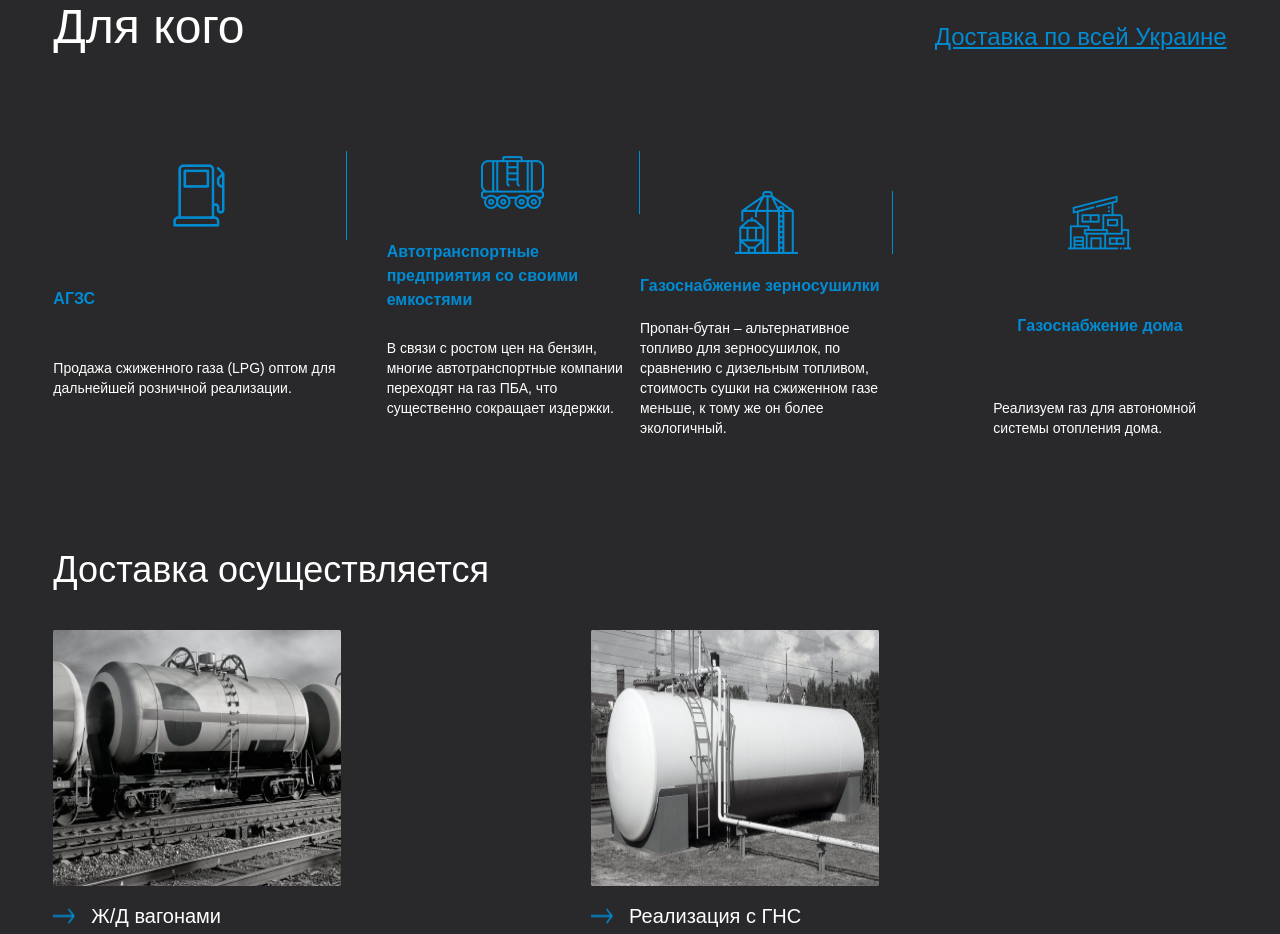
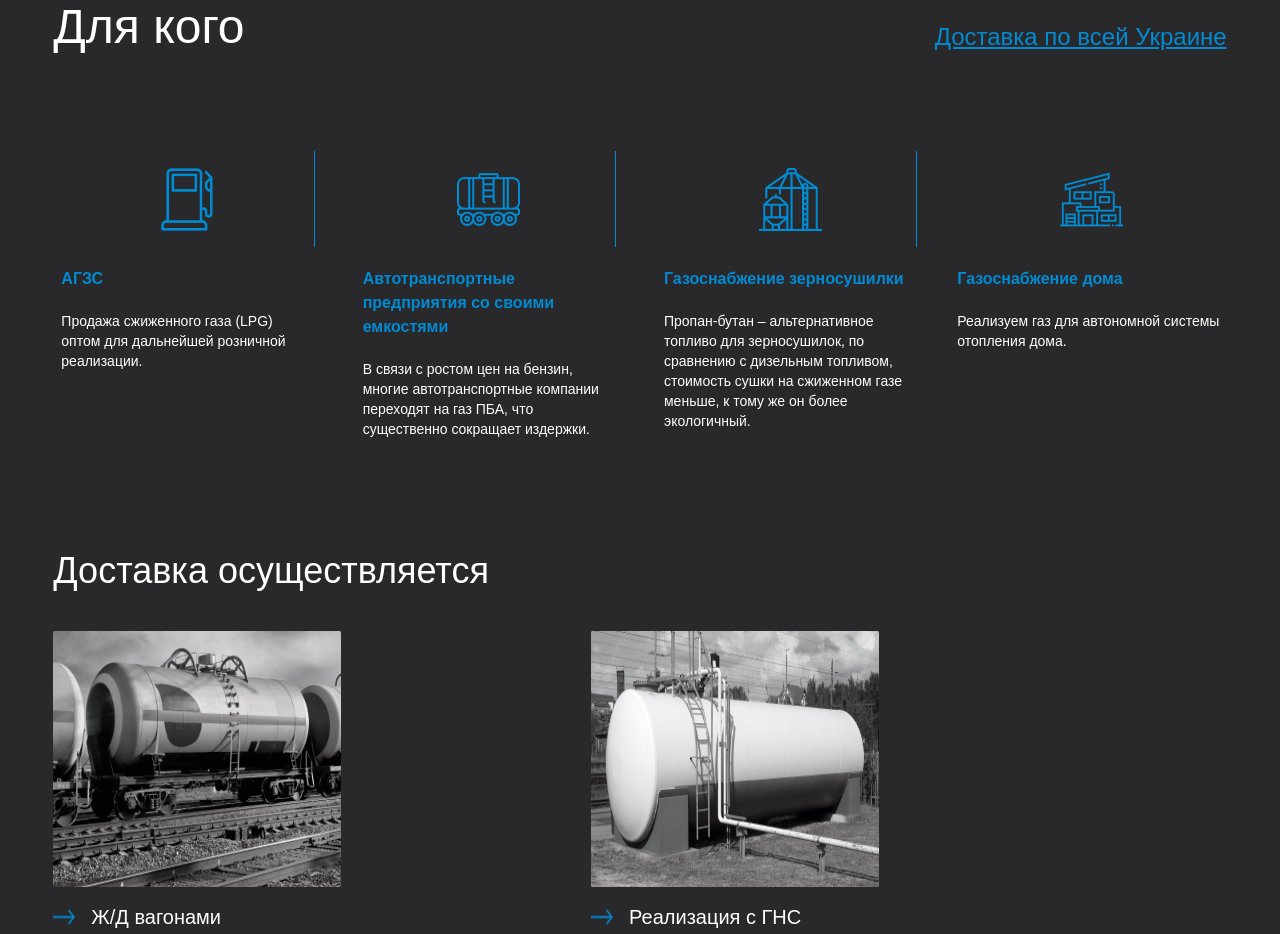
Before and after one commit to kidmanni/SP_gaz, a website with bundled scripts: page index.html in a window 1280 px wide. Shown: the part 2785-3719 px from the top of the page. Built offline with nearby package versions, Linux system fonts and the light colour scheme.

Commit message:
Adding the fonts folder, correcting some icons and adding the proper animation for the truck

```diff
--- a/index.html
+++ b/index.html
@@ -15,7 +15,7 @@
     <script src="./js/app.js"></script>
 </head>
 
-<body>
+<body class="overflow-x-hidden">
     <header class="font-montserrat bg-black-custom |  ">
         <div class="w-11/12 mx-auto py-5 flex justify-between 2xl:w-9/12">
             <div class="| ">
@@ -117,7 +117,8 @@
                 </div>
             </div>
             <div class="bg-black-custom | w-11/12 mx-auto text-white bottom-28 xl:relative xl:bottom-12 xl:right-10">
-                <ul class="grid py-16 w-11/12 mx-auto md:grid md:grid-cols-2 md:pb-6 xl:px-5 xl:gap-10 xl:py-10 2xl:px-28 xl:grid-cols-2 2xl:gap-36">
+                <ul
+                    class="grid py-16 w-11/12 mx-auto md:grid md:grid-cols-2 md:pb-6 xl:px-5 xl:gap-10 xl:py-10 2xl:px-28 xl:grid-cols-2 2xl:gap-36">
                     <li class="flex flex-col justify-between">
                         <h3 class="font-medium text-xl pb-5 w-56 xl:pb-2 ">Сравните цены на газ пропан у нас
                         </h3>
@@ -144,11 +145,13 @@
                             <h3>+38 067 517 28 28</h3>
                             <img class="w-4" src="./img/right-arrow-1.png" alt="arrow">
                         </div>
-                        <p class="text-gray-custom | md:hidden pt-5 w-72 text-sm">Наши менеджеры с радостью ответят на все
+                        <p class="text-gray-custom | md:hidden pt-5 w-72 text-sm">Наши менеджеры с радостью ответят на
+                            все
                             интересующие Вас вопросы!</p>
                     </li>
                 </ul>
-                <p class="text-gray-custom | hidden md:block text-xs pb-16 w-11/12 md:mx-auto xl:hidden">Наши менеджеры с радостью
+                <p class="text-gray-custom | hidden md:block text-xs pb-16 w-11/12 md:mx-auto xl:hidden">Наши менеджеры
+                    с радостью
                     ответят
                     на
                     все
@@ -199,9 +202,11 @@
                     <h2 class="text-4xl pb-5 xl:text-5xl">Для кого</h2>
                     <p class="text-blue-custom | text-xl xl:text-2xl underline">Доставка по всей Украине</p>
                 </div>
-                <ul class="grid md:grid-cols-2 xl:grid-cols-4">
-                    <li class=" flex flex-col justify-between mx-5 md:border-r md:border-blue-custom md:m-0 md:border-b md:pb-10 xl:border-0">
-                        <div class="border-blue-custom  | xl:border-r">
+                <ul class="grid md:grid-cols-2 lg:gap-8 xl:grid-cols-4">
+                    <li
+                        class=" flex flex-col justify-baseline md:border-r md:border-blue-custom md:m-0 md:border-b md:pb-10 xl:border-0 xl:pl-2 xl:pb-0 xl:pr-2 ">
+                        <div
+                            class="border-blue-custom  | xl:border-r w-20 lg:w-full md:h-24 md:flex md:flex-col justify-center">
                             <img class="xl:mx-auto" src="./img/gas-station.png" alt="gas">
                         </div>
                         <h3 class="text-blue-custom | font-semibold pt-5">АГЗС</h3>
@@ -210,8 +215,10 @@
                         </p>
                         <div class="border-blue-custom | border-b w-44 my-10 md:hidden"></div>
                     </li>
-                    <li class="flex flex-col justify-between mx-5 md:border-b  md:border-blue-custom md:m-0 md:pl-10 md:pb-5 xl:border-0">
-                        <div class="border-blue-custom  | xl:border-r">
+                    <li
+                        class="flex flex-col justify-baseline md:border-b  md:border-blue-custom md:m-0 md:pl-10 md:pb-5 xl:border-0 xl:pl-2 xl:pb-0 xl:pr-2 ">
+                        <div
+                            class="border-blue-custom  | xl:border-r w-20 lg:w-full md:h-24 md:flex md:flex-col justify-center">
                             <img class="xl:mx-auto" src="./img/gas-truck 1.png" alt="truck">
                         </div>
 
@@ -223,8 +230,10 @@
                         </p>
                         <div class="border-blue-custom | border-b w-44 my-10 md:hidden"></div>
                     </li>
-                    <li class="flex flex-col justify-between mx-5 md:border-r md:border-blue-custom md:m-0 md:pt-10 md:pr-10 xl:border-0">
-                        <div class="border-blue-custom  | xl:border-r">
+                    <li
+                        class="flex flex-col justify-baseline md:border-r md:border-blue-custom md:m-0 md:pt-10 md:pr-10 xl:border-0 xl:p-0 xl:pl-2 xl:pb-0 xl:pr-2 ">
+                        <div
+                            class="border-blue-custom  | xl:border-r w-20 lg:w-full md:h-24 md:flex md:flex-col justify-center">
                             <img class="xl:mx-auto" src="./img/grain (1) 1.png" alt="gas">
                         </div>
 
@@ -235,11 +244,12 @@
                         </p>
                         <div class="border-blue-custom | border-b w-44 my-10 md:hidden"></div>
                     </li>
-                    <li class="flex flex-col justify-between mx-5 md:pt-10 md:pl-10 xl:items-center">
-                        <div class="border-blue-custom  | hidden:border-r">
+                    <li class="flex flex-col justify-baseline md:pt-10 md:pl-10 xl:items-center xl:p-0  text-left">
+                        <div
+                            class="border-blue-custom  | hidden:border-r w-20 lg:w-full md:h-24 md:flex md:flex-col justify-center">
                             <img class="xl:mx-auto" src="./img/house 1.png" alt="house-icon">
                         </div>
-                        <h3 class="text-blue-custom | font-semibold pt-5">Газоснабжение дома</h3>
+                        <h3 class="text-blue-custom | font-semibold pt-5 w-full">Газоснабжение дома</h3>
                         <p class="text-sm pt-5">
                             Реализуем газ для автономной системы отопления дома.
                         </p>
@@ -258,14 +268,16 @@
                         </div>
                     </li>
                     <li class="my-14 md:my-0 2xl:relative 2xl:top-52">
-                        <img class="flex items-center w-11/12 md:w-72 md:h-64" src="./img/diesel-4907209_1920 1.png" alt="diesel">
+                        <img class="flex items-center w-11/12 md:w-72 md:h-64" src="./img/diesel-4907209_1920 1.png"
+                            alt="diesel">
                         <div class="text-xl flex mt-4">
                             <img src="./img/right-arrow-1.png" alt="arrow">
                             <p class="ml-4">Ж/Д вагонами</p>
                         </div>
                     </li>
                     <li class="2xl:absolute 2xl:left-2/4 2xl:ml-20 2xl:top-96">
-                        <img class="flex items-center w-11/12 md:w-72 md:h-64" src="./img/tank-783495_1920 1.png" alt="tank">
+                        <img class="flex items-center w-11/12 md:w-72 md:h-64" src="./img/tank-783495_1920 1.png"
+                            alt="tank">
                         <div class="flex text-xl mt-4">
                             <img src="./img/right-arrow-1.png" alt="arrow">
                             <p class="ml-4">Реализация с ГНС</p>
@@ -486,15 +498,11 @@
             </div>
 
         </section>
-        <section class="absolute">
-            <div class=" hidden w-3/5 relative bottom-24 parallax-container" data-paroller-factor="-0.1" data-paroller-type="foreground"
-                data-paroller-direction="horizontal">
+        <!-- <section class="absolute"> -->
+        <section>
+            <div class="container-car">
                 <img src="./img/SPgaz_tr_transparent.png" alt="spgaz" class="w-auto">
             </div>
-            <div class="container-truck | relative bottom-32 md:bottom-64 lg:bottom-80">
-                <img src="./img/SPgaz_tr_transparent.png" alt="">
-
-              </div>
         </section>
 
         <section class="font-montserrat | mt-32 mb-32 mx-auto w-11/12 2xl:w-9/12">
--- /dev/null
+++ b/style/fonts.css
@@ -0,0 +1,229 @@
+/* cyrillic-ext */
+@font-face {
+  font-family: 'Montserrat';
+  font-style: normal;
+  font-weight: 400;
+  font-display: swap;
+  src: url(../fonts/Monserrat/Montserrat-Black.ttf) format('ttf');
+  unicode-range: U+0460-052F, U+1C80-1C88, U+20B4, U+2DE0-2DFF, U+A640-A69F, U+FE2E-FE2F;
+}
+/* cyrillic */
+@font-face {
+  font-family: 'Montserrat';
+  font-style: normal;
+  font-weight: 400;
+  font-display: swap;
+  src: url(../fonts/Monserrat/Montserrat-Black.ttf) format('ttf');
+  unicode-range: U+0400-045F, U+0490-0491, U+04B0-04B1, U+2116;
+}
+/* vietnamese */
+@font-face {
+  font-family: 'Montserrat';
+  font-style: normal;
+  font-weight: 400;
+  font-display: swap;
+  src: url(../fonts/Monserrat/Montserrat-Black.ttf) format('ttf');
+  unicode-range: U+0102-0103, U+0110-0111, U+0128-0129, U+0168-0169, U+01A0-01A1, U+01AF-01B0, U+1EA0-1EF9, U+20AB;
+}
+/* latin-ext */
+@font-face {
+  font-family: 'Montserrat';
+  font-style: normal;
+  font-weight: 400;
+  font-display: swap;
+  src: url(../fonts/Monserrat/Montserrat-Black.ttf) format('ttf');
+  unicode-range: U+0100-024F, U+0259, U+1E00-1EFF, U+2020, U+20A0-20AB, U+20AD-20CF, U+2113, U+2C60-2C7F, U+A720-A7FF;
+}
+/* latin */
+@font-face {
+  font-family: 'Montserrat';
+  font-style: normal;
+  font-weight: 400;
+  font-display: swap;
+  src: url(../fonts/Monserrat/Montserrat-Black.ttf) format('ttf');
+  unicode-range: U+0000-00FF, U+0131, U+0152-0153, U+02BB-02BC, U+02C6, U+02DA, U+02DC, U+2000-206F, U+2074, U+20AC, U+2122, U+2191, U+2193, U+2212, U+2215, U+FEFF, U+FFFD;
+}
+
+/* cyrillic-ext */
+@font-face {
+  font-family: 'Montserrat';
+  font-style: italic;
+  font-weight: 800;
+  font-display: swap;
+  src: url(../fonts/Monserrat/Montserrat-ExtraBold.ttf) format('ttf');
+  unicode-range: U+0460-052F, U+1C80-1C88, U+20B4, U+2DE0-2DFF, U+A640-A69F, U+FE2E-FE2F;
+}
+/* cyrillic */
+@font-face {
+  font-family: 'Montserrat';
+  font-style: italic;
+  font-weight: 800;
+  font-display: swap;
+  src: url(../fonts/Monserrat/Montserrat-ExtraBold.ttf) format('ttf');
+  unicode-range: U+0400-045F, U+0490-0491, U+04B0-04B1, U+2116;
+}
+/* vietnamese */
+@font-face {
+  font-family: 'Montserrat';
+  font-style: italic;
+  font-weight: 800;
+  font-display: swap;
+  src: url(../fonts/Monserrat/Montserrat-ExtraBold.ttf) format('ttf');
+  unicode-range: U+0102-0103, U+0110-0111, U+0128-0129, U+0168-0169, U+01A0-01A1, U+01AF-01B0, U+1EA0-1EF9, U+20AB;
+}
+/* latin-ext */
+@font-face {
+  font-family: 'Montserrat';
+  font-style: italic;
+  font-weight: 800;
+  font-display: swap;
+  src: url(../fonts/Monserrat/Montserrat-ExtraBold.ttf) format('ttf');
+  unicode-range: U+0100-024F, U+0259, U+1E00-1EFF, U+2020, U+20A0-20AB, U+20AD-20CF, U+2113, U+2C60-2C7F, U+A720-A7FF;
+}
+/* latin */
+@font-face {
+  font-family: 'Montserrat';
+  font-style: italic;
+  font-weight: 800;
+  font-display: swap;
+  src: url(../fonts/Monserrat/Montserrat-ExtraBold.ttf) format('ttf');
+  unicode-range: U+0000-00FF, U+0131, U+0152-0153, U+02BB-02BC, U+02C6, U+02DA, U+02DC, U+2000-206F, U+2074, U+20AC, U+2122, U+2191, U+2193, U+2212, U+2215, U+FEFF, U+FFFD;
+}
+
+/* cyrillic-ext */
+@font-face {
+  font-family: 'Montserrat';
+  font-style: normal;
+  font-weight: 500;
+  font-display: swap;
+  src: url(../fonts/Monserrat/Montserrat-Black.ttf) format('ttf');
+  unicode-range: U+0460-052F, U+1C80-1C88, U+20B4, U+2DE0-2DFF, U+A640-A69F, U+FE2E-FE2F;
+}
+/* cyrillic */
+@font-face {
+  font-family: 'Montserrat';
+  font-style: normal;
+  font-weight: 500;
+  font-display: swap;
+  src: url(../fonts/Monserrat/Montserrat-Black.ttf) format('ttf');
+  unicode-range: U+0400-045F, U+0490-0491, U+04B0-04B1, U+2116;
+}
+/* vietnamese */
+@font-face {
+  font-family: 'Montserrat';
+  font-style: normal;
+  font-weight: 500;
+  font-display: swap;
+  src: url(../fonts/Monserrat/Montserrat-Black.ttf) format('ttf');
+  unicode-range: U+0102-0103, U+0110-0111, U+0128-0129, U+0168-0169, U+01A0-01A1, U+01AF-01B0, U+1EA0-1EF9, U+20AB;
+}
+/* latin-ext */
+@font-face {
+  font-family: 'Montserrat';
+  font-style: normal;
+  font-weight: 500;
+  font-display: swap;
+  src: url(../fonts/Monserrat/Montserrat-Black.ttf) format('ttf');
+  unicode-range: U+0100-024F, U+0259, U+1E00-1EFF, U+2020, U+20A0-20AB, U+20AD-20CF, U+2113, U+2C60-2C7F, U+A720-A7FF;
+}
+/* latin */
+@font-face {
+  font-family: 'Montserrat';
+  font-style: normal;
+  font-weight: 500;
+  font-display: swap;
+  src: url(../fonts/Monserrat/Montserrat-Black.ttf) format('ttf');
+  unicode-range: U+0000-00FF, U+0131, U+0152-0153, U+02BB-02BC, U+02C6, U+02DA, U+02DC, U+2000-206F, U+2074, U+20AC, U+2122, U+2191, U+2193, U+2212, U+2215, U+FEFF, U+FFFD;
+}
+
+/* cyrillic-ext */
+@font-face {
+  font-family: 'Montserrat';
+  font-style: normal;
+  font-weight: 800;
+  font-display: swap;
+  src: url(../fonts/Monserrat/Montserrat-ExtraBold.ttf) format('ttf');
+  unicode-range: U+0460-052F, U+1C80-1C88, U+20B4, U+2DE0-2DFF, U+A640-A69F, U+FE2E-FE2F;
+}
+/* cyrillic */
+@font-face {
+  font-family: 'Montserrat';
+  font-style: normal;
+  font-weight: 800;
+  font-display: swap;
+  src: url(../fonts/Monserrat/Montserrat-ExtraBold.ttf) format('ttf');
+  unicode-range: U+0400-045F, U+0490-0491, U+04B0-04B1, U+2116;
+}
+/* vietnamese */
+@font-face {
+  font-family: 'Montserrat';
+  font-style: normal;
+  font-weight: 800;
+  font-display: swap;
+  src: url(../fonts/Monserrat/Montserrat-ExtraBold.ttf) format('ttf');
+  unicode-range: U+0102-0103, U+0110-0111, U+0128-0129, U+0168-0169, U+01A0-01A1, U+01AF-01B0, U+1EA0-1EF9, U+20AB;
+}
+/* latin-ext */
+@font-face {
+  font-family: 'Montserrat';
+  font-style: normal;
+  font-weight: 800;
+  font-display: swap;
+  src: url(../fonts/Monserrat/Montserrat-ExtraBold.ttf) format('ttf');
+  unicode-range: U+0100-024F, U+0259, U+1E00-1EFF, U+2020, U+20A0-20AB, U+20AD-20CF, U+2113, U+2C60-2C7F, U+A720-A7FF;
+}
+/* latin */
+@font-face {
+  font-family: 'Montserrat';
+  font-style: normal;
+  font-weight: 800;
+  font-display: swap;
+  src: url(../fonts/Monserrat/Montserrat-ExtraBold.ttf) format('ttf');
+  unicode-range: U+0000-00FF, U+0131, U+0152-0153, U+02BB-02BC, U+02C6, U+02DA, U+02DC, U+2000-206F, U+2074, U+20AC, U+2122, U+2191, U+2193, U+2212, U+2215, U+FEFF, U+FFFD;
+}
+
+/* cyrillic-ext */
+@font-face {
+  font-family: 'Montserrat';
+  font-style: italic;
+  font-weight: 500;
+  font-display: swap;
+  src: url(../fonts/Monserrat/Montserrat-BlackItalic.ttf) format('ttf');
+  unicode-range: U+0460-052F, U+1C80-1C88, U+20B4, U+2DE0-2DFF, U+A640-A69F, U+FE2E-FE2F;
+}
+/* cyrillic */
+@font-face {
+  font-family: 'Montserrat';
+  font-style: italic;
+  font-weight: 500;
+  font-display: swap;
+  src: url(../fonts/Monserrat/Montserrat-BlackItalic.ttf) format('ttf');
+  unicode-range: U+0400-045F, U+0490-0491, U+04B0-04B1, U+2116;
+}
+/* vietnamese */
+@font-face {
+  font-family: 'Montserrat';
+  font-style: italic;
+  font-weight: 500;
+  font-display: swap;
+  src: url(../fonts/Monserrat/Montserrat-BlackItalic.ttf) format('ttf');
+  unicode-range: U+0102-0103, U+0110-0111, U+0128-0129, U+0168-0169, U+01A0-01A1, U+01AF-01B0, U+1EA0-1EF9, U+20AB;
+}
+/* latin-ext */
+@font-face {
+  font-family: 'Montserrat';
+  font-style: italic;
+  font-weight: 500;
+  font-display: swap;
+  src: url(../fonts/Monserrat/Montserrat-BlackItalic.ttf) format('ttf');
+  unicode-range: U+0100-024F, U+0259, U+1E00-1EFF, U+2020, U+20A0-20AB, U+20AD-20CF, U+2113, U+2C60-2C7F, U+A720-A7FF;
+}
+/* latin */
+@font-face {
+  font-family: 'Montserrat';
+  font-style: italic;
+  font-weight: 500;
+  font-display: swap;
+  src: url(../fonts/Monserrat/Montserrat-BlackItalic.ttf) format('ttf');
+  unicode-range: U+0000-00FF, U+0131, U+0152-0153, U+02BB-02BC, U+02C6, U+02DA, U+02DC, U+2000-206F, U+2074, U+20AC, U+2122, U+2191, U+2193, U+2212, U+2215, U+FEFF, U+FFFD;
+}
--- a/style/tailwind.css
+++ b/style/tailwind.css
@@ -4,48 +4,47 @@
 @tailwind utilities;
 
 
-@import url('https://fonts.googleapis.com/css2?family=Montserrat&display=swap');
+/* @import url('https://fonts.googleapis.com/css2?family=Montserrat&display=swap');
 @import url('https://fonts.googleapis.com/css2?family=Montserrat:ital,wght@1,800&display=swap');
 @import url('https://fonts.googleapis.com/css2?family=Montserrat:wght@500&display=swap');
 @import url('https://fonts.googleapis.com/css2?family=Montserrat:wght@800&display=swap');
-@import url('https://fonts.googleapis.com/css2?family=Montserrat:ital,wght@1,500&display=swap');
+@import url('https://fonts.googleapis.com/css2?family=Montserrat:ital,wght@1,500&display=swap'); */
 
+/* fonts */
+@import url(./fonts.css);
 
+/* // ================================================= */
+/* // * Animamation for truck */
+/* // ================================================= */
+.container-car {
+  display: flex;
+  width: 40%;
+  left: -30%;
+  position: relative;
+  animation: move 8s linear infinite;
+}
+
+.container-car img {
+  position: absolute;
+  width: 100%;
+  top: -265px;
+}
+
+@-webkit-keyframes move {
+  from {
+      left: -50%;
+  }
+
+  to {
+      left: 100%;
+  }
+}
 .font-hero-big {
     font-size: 86px;
 }
 .font-montserrat {
     font-family: 'Montserrat', sans-serif;
 }
-
-.container-truck {
-    display:flex;
-    width: 100%;
-    animation: move 8s linear infinite;
-
-  }
-  .container-truck img{
-    width: 100%;
-  }
-
-  @keyframes move {
-    from {
-      left: -50%;
-    }
-    to {
-      left: 100%;
-    }
-  }
-
-  @keyframes moveFirst {
-    from {
-      left: 50%;
-    }
-    to {
-      left: 100%;
-    }
-}
-
 @media (min-width: 768px) {
     .font-hero-big {
         font-size: 144px;
```
Also changed, not shown: 1 other file.
